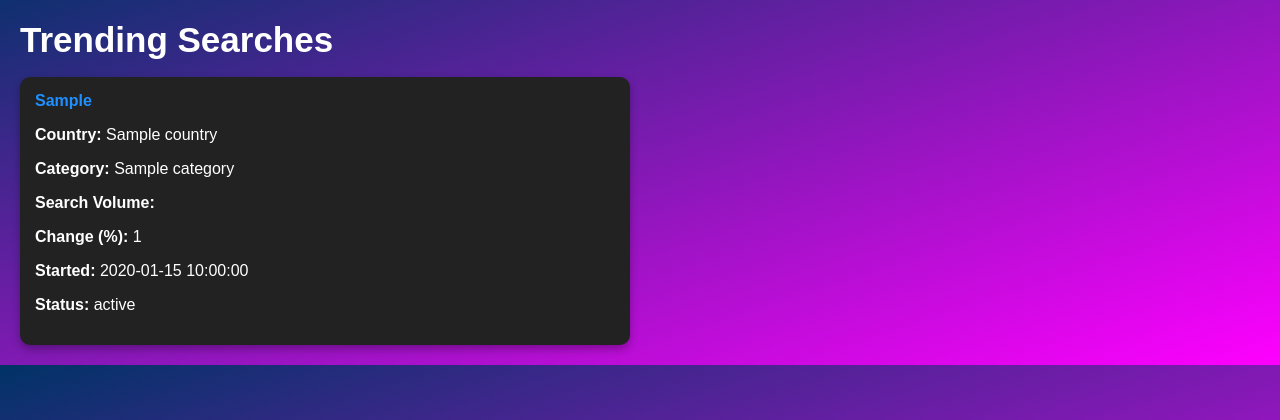
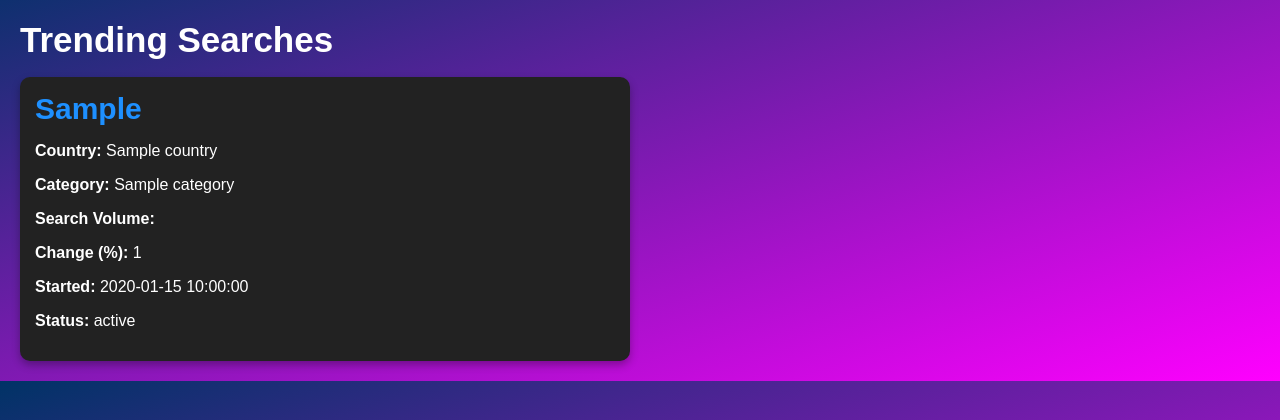
Before and after one commit to NasirMehmood12/instaxrss, a Flask app: page /trends in a window 1280 px wide; the page is wider, and only the part inside the window is pictured. Shown: the part 48-468 px from the top of that part. Run offline with Flask 3, Linux system fonts and the light colour scheme; the visitor is signed in with stand-in values (Sample User, id 1); a database or web service that is not in the repository returns one stand-in record (values such as "Sample title"); some libraries are stand-ins or nearby versions.

Commit message:
Update trends.html

```diff
--- a/templates/trends.html
+++ b/templates/trends.html
@@ -237,6 +237,11 @@ select {
         }
 
 
+     h4 {
+    font-size: 30px;
+}
+
+
     </style>
     <script src="https://code.jquery.com/jquery-3.6.0.min.js"></script>
 </head>
```
